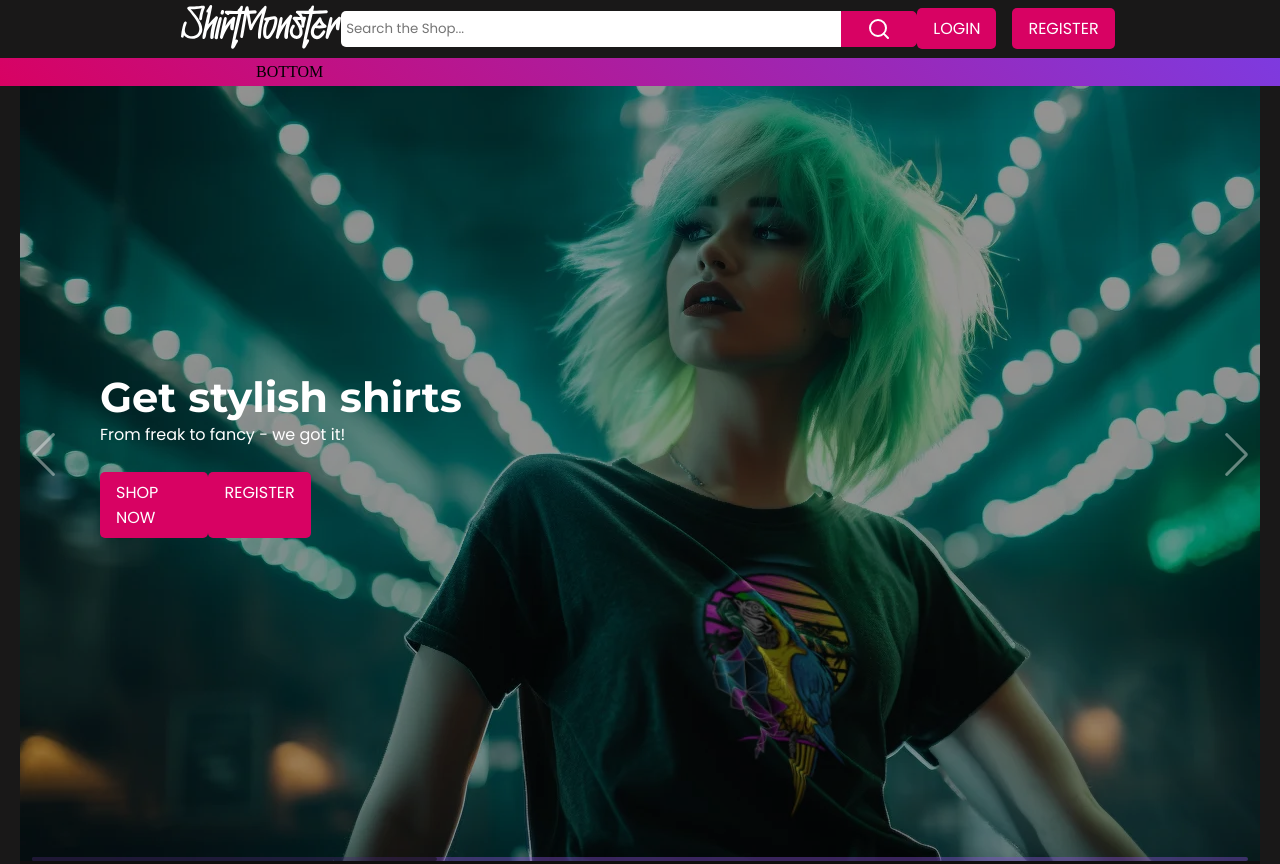
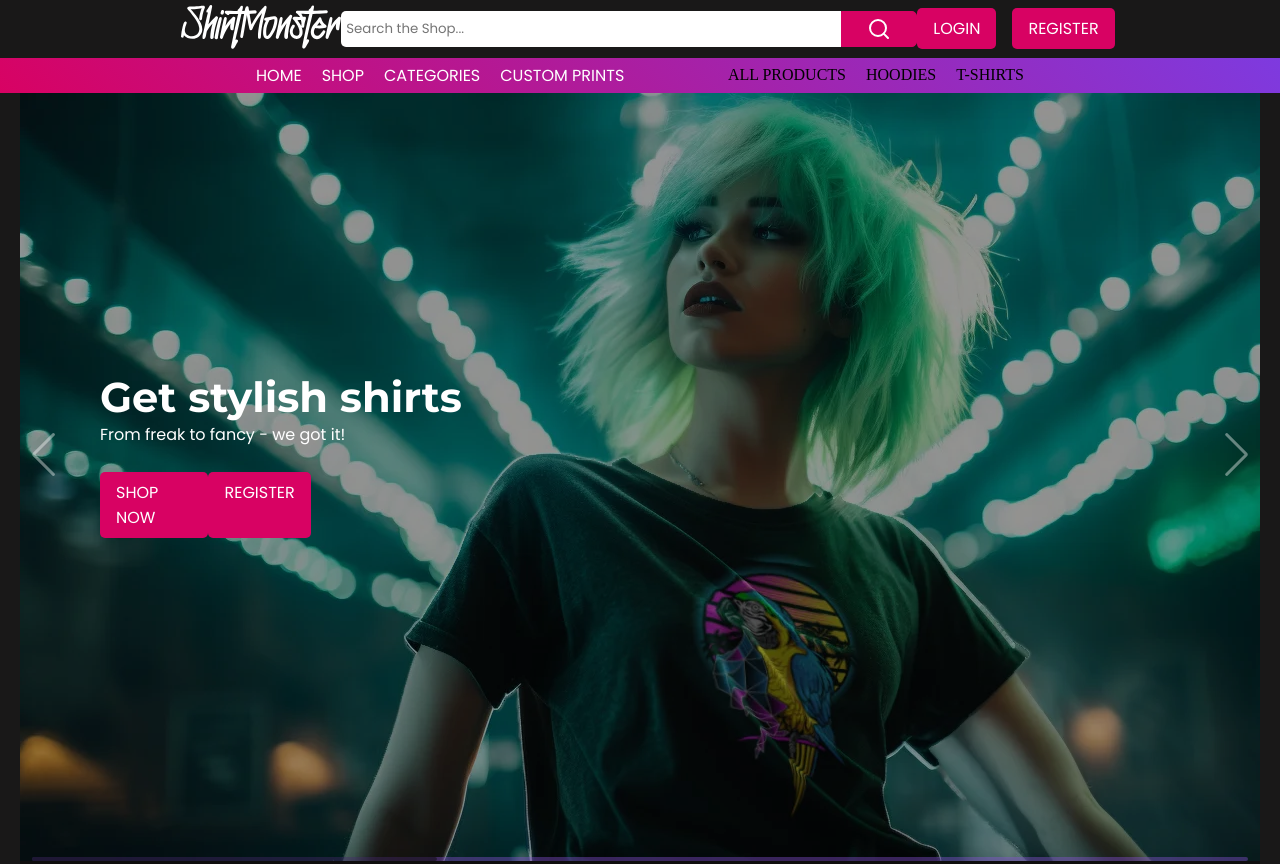
Before and after one commit to RebellionWebdesign/CI-FSD-PP5-SHIRTMONSTER, a Django app: page / in a window 1280 px wide. Shown: the top 864 px of the page. Run offline with Django 3.2, Linux system fonts and the light colour scheme; data that the repository does not hold is empty.

Commit message:
Add bottom nav

```diff
--- a/templates/base.html
+++ b/templates/base.html
@@ -67,7 +67,58 @@
                 <a class="cta-button-link text-light" href="{% url "account_signup" %}">REGISTER</a>
             </div>
         </div>
-        <div class="container bottom-nav">BOTTOM</div>
+        <div class="container bottom-nav flex">
+            {% if user.is_authenticated %}
+            <div class="column-3 flex flex-center flex-start">
+                <nav class="main-nav">
+                    <ul>
+                        <li><a class="text-light" href="{% url 'home' %}">HOME</a></li>
+                        <li><a class="text-light" href="{% url 'shop' %}">SHOP</a></li>
+                        <li><a class="text-light" href="#">CATEGORIES</a></li>
+                        <li><a class="text-light" href="#">CUSTOM PRINTS</a></li>
+                    </ul>
+                </nav>
+            </div>
+            <div class="column-3 flex flex-center">
+                <nav class="filter-nav">
+                    <ul>
+                        <li><a class="text-light" href="{% url 'shop' %}?category=hoodies,t_shirts">ALL PRODUCTS</a></li>
+                        <li><a class="text-light" href="{% url 'shop' %}?category=hoodies">HOODIES</a></li>
+                        <li><a class="text-light" href="{% url 'shop' %}?category=t_shirts">T-SHIRTS</a></li>
+                    </ul>
+                </nav>
+            </div>
+            <div class="column-3 flex flex-center flex-end">
+                <nav class="user-nav">
+                    <ul>
+                        <li><a class="text-light flex flex-center" href=""><i data-lucide="list-todo"></a></i></li>
+                        <li><a class="text-light flex flex-center" href=""><i data-lucide="circle-user-round"></i></a></li>
+                        <li><a class="text-light flex flex-center" href=""><i data-lucide="shopping-cart"></i></a></li>
+                    </ul>
+                </nav>
+            </div>
+            {% else %}
+            <div class="column-3 flex flex-center flex-start">
+                <nav class="main-nav text-light">
+                    <ul>
+                        <li><a class="text-light" href="{% url 'home' %}">HOME</a></li>
+                        <li><a class="text-light" href="{% url 'shop' %}">SHOP</a></li>
+                        <li><a class="text-light" href="#">CATEGORIES</a></li>
+                        <li><a class="text-light" href="#">CUSTOM PRINTS</a></li>
+                    </ul>
+                </nav>
+            </div>
+            <div class="column-3 flex flex-center flex-end">
+                <nav class="filter-nav">
+                    <ul>
+                        <li>ALL PRODUCTS</li>
+                        <li>HOODIES</li>
+                        <li>T-SHIRTS</li>
+                    </ul>
+                </nav>
+            </div>
+            {% endif %}
+        </div>
     </header>
 
     <main>
```
